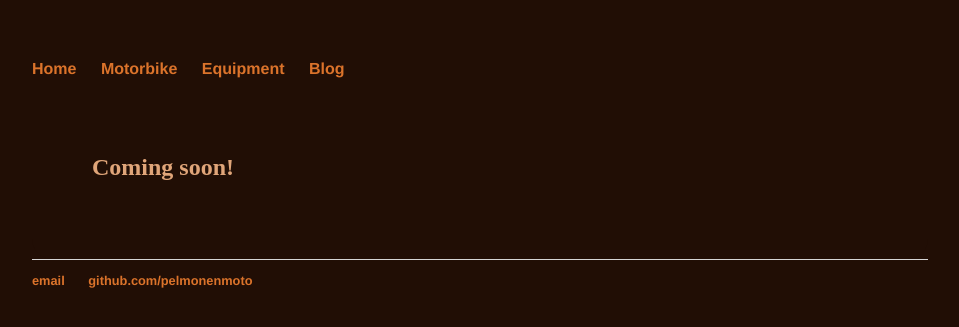
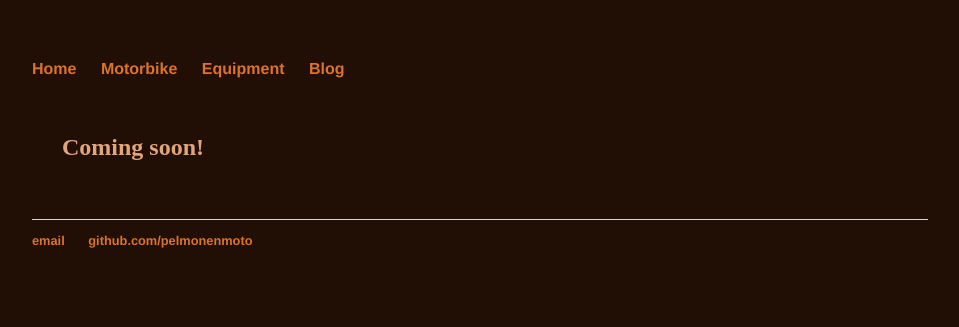
Before and after one commit to PepGonella/pelmonenmoto.github.io, a Jekyll site: the page built from equipement.md, in a window 1280 px wide. Shown: the top 327 px of the page, without its empty margins (160-1119 px from the left). Built offline with Jekyll 4.4.1, drawn with Linux system fonts in a browser that asks for light colours.

Commit message:
decrease border

```diff
--- a/css/main.css
+++ b/css/main.css
@@ -71,9 +71,9 @@
 }
 
 .content {
-  border-radius: 0 0 20px 20px;
+  border-radius: 0 0 10px 10px;
   background-color: rgb(33, 14, 5);
-  padding: 40px 60px;
+  padding: 20px 30px;
 }
 
 .container.page {
```
